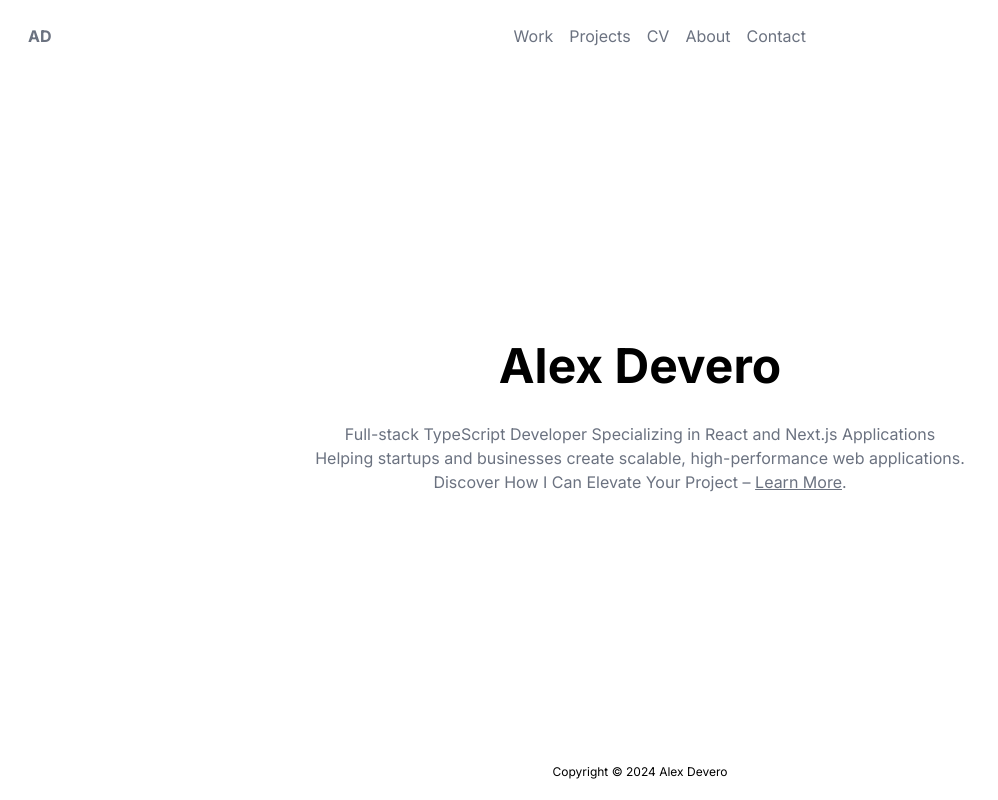
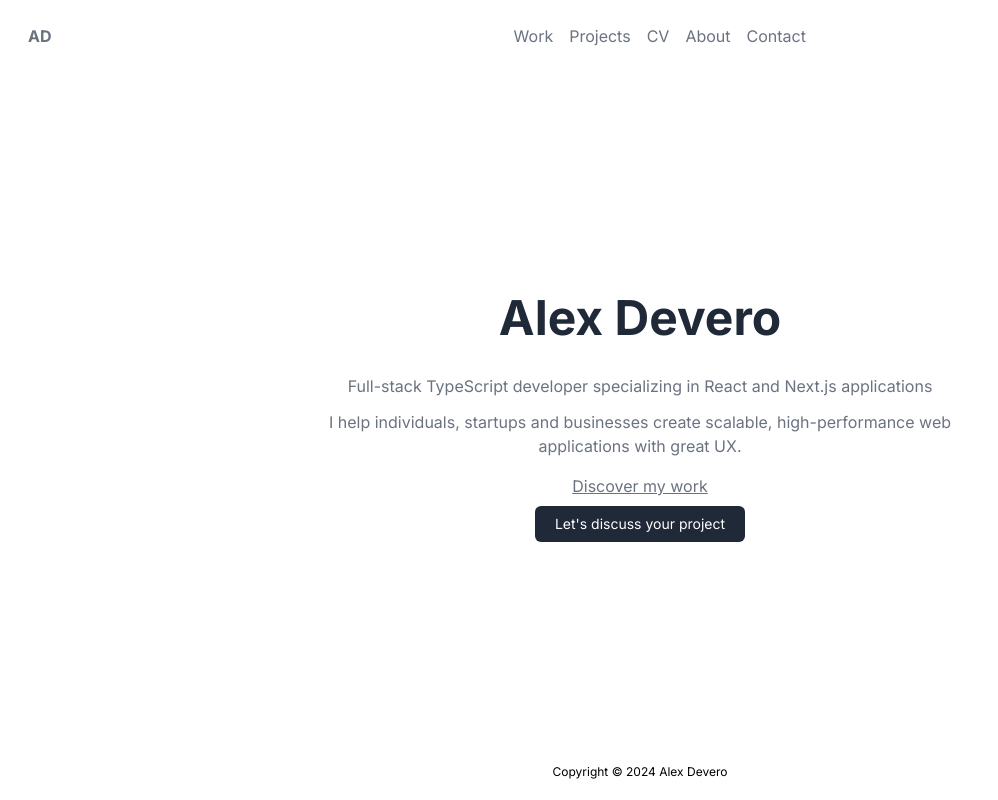
Before and after one commit to alexdevero/alex-devero-website-nextjs, a Next.js app: page / in a window 1280 px wide. Shown: the whole page, without its empty margins (0-998 px from the left). Built offline with nearby package versions, Linux system fonts and the light colour scheme; some icons are missing.

Commit message:
feat: add Cta component

```diff
--- a/src/components/button.tsx
+++ b/src/components/button.tsx
@@ -1,6 +1,9 @@
 import type { FC, HTMLAttributes } from 'react'
 
 import classNames from 'classnames'
+
+export const buttonClasses =
+  'flex h-9 items-center justify-center rounded-md bg-gray-800 px-5 text-sm text-white transition-all hover:bg-gray-600 active:bg-gray-900 disabled:bg-gray-400'
 
 type Props = HTMLAttributes<HTMLButtonElement> & {
   children: string
@@ -12,10 +15,10 @@ type Props = HTMLAttributes<HTMLButtonElement> & {
 export const Button: FC<Props> = ({ children, disabled, className, centered = true, type = 'button', ...props }) => (
   <button
     type={type}
-    className={classNames('flex h-9 items-center justify-center rounded-md bg-blue-500 px-5 text-white', className, {
+    className={classNames(buttonClasses, className, {
       'mx-auto': centered,
-      'bg-gray-400': disabled,
     })}
+    disabled={disabled}
     {...props}
   >
     {children}
--- /dev/null
+++ b/src/components/cta/cta.tsx
@@ -0,0 +1,14 @@
+import type { FC } from 'react'
+
+import { Link } from '../link'
+import { Typography } from '../typography'
+
+export const Cta: FC = () => (
+  <div className="mt-2 flex flex-col items-center justify-center gap-2">
+    <Typography>Interested in working together?</Typography>
+
+    <Link href="/contact" buttonStyle>
+      Let's discuss your project
+    </Link>
+  </div>
+)
--- a/src/components/heading.tsx
+++ b/src/components/heading.tsx
@@ -25,7 +25,7 @@ export const Heading: FC<Props> = ({
   return (
     <Element
       className={classNames(
-        'mb-8 mt-8 text-center font-bold',
+        'mb-8 mt-8 text-center font-bold text-gray-800',
         {
           'text-center': centered,
           'text-5xl': heading || !subheading,
--- a/src/components/link.tsx
+++ b/src/components/link.tsx
@@ -5,12 +5,13 @@ import NextLink from 'next/link'
 
 import classNames from 'classnames'
 
-const classes = 'text-gray-500 transition-all hover:text-gray-800 hover:underline'
+import { buttonClasses } from './button'
 
 const isExternal = (href: LinkProps['href']) => href.toString().startsWith('http')
 
 type Props = {
   active?: boolean
+  buttonStyle?: boolean
   className?: string
   disabled?: boolean
   initialUnderline?: boolean
@@ -18,18 +19,25 @@ type Props = {
 
 export const Link: FC<PropsWithChildren<Props>> = ({
   active,
+  buttonStyle,
   className,
   href,
   children,
   initialUnderline = true,
   ...props
 }) => {
-  const linkClasses = classNames(classes, className, {
-    'cursor-not-allowed': props.disabled,
-    'text-gray-800 underline': active,
-    underline: initialUnderline,
-    'no-underline': !initialUnderline,
-  })
+  const linkClasses = classNames(
+    'transition-all',
+    {
+      'cursor-not-allowed': props.disabled,
+      'text-gray-800 underline': active && !buttonStyle,
+      underline: initialUnderline,
+      'no-underline': !initialUnderline || buttonStyle,
+      'text-gray-500 hover:text-gray-800 hover:underline': !buttonStyle,
+      [buttonClasses]: buttonStyle,
+    },
+    className
+  )
 
   if (href.toString().startsWith('mailto:') || href.toString().startsWith('tel:')) {
     return (
--- a/src/components/pages/WorkPage/work-page.tsx
+++ b/src/components/pages/WorkPage/work-page.tsx
@@ -1,3 +1,5 @@
+import { Cta } from '@/components/cta/cta'
+import { Typography } from '@/components/typography'
 import { work } from '@/data/work'
 
 import { Heading } from '../../heading'
@@ -9,7 +11,7 @@ export const WorkPage = () => (
     <Heading>Professional Experience</Heading>
 
     <div className="flex flex-col items-center justify-center">
-      <p className="mb-8 text-center">Companies and Projects I've Contributed To:</p>
+      <Typography className="mb-8 text-center">Companies and Projects I've Contributed To:</Typography>
 
       <div className="mb-8 flex flex-col justify-center gap-6">
         {work.map(project => (
@@ -31,6 +33,8 @@ export const WorkPage = () => (
           </div>
         ))}
       </div>
+
+      <Cta />
     </div>
   </Layout>
 )
--- a/src/components/pages/about-page.tsx
+++ b/src/components/pages/about-page.tsx
@@ -1,5 +1,6 @@
 import { personalLinks, socialMedia } from '@/constants/links'
 
+import { Cta } from '../cta/cta'
 import Layout from '../layout'
 import { Link } from '../link'
 import { Typography } from '../typography'
@@ -23,6 +24,10 @@ export const AboutPage = () => (
         </Typography>
 
         <Typography>
+          Ready to Collaborate? <Link href="/contact">Let's Connect.</Link>
+        </Typography>
+
+        <Typography>
           Beyond coding, I share insights on my blog <Link href={personalLinks.blog}>my blog</Link> about programming,
           startups, business, tech and beyond.
         </Typography>
@@ -37,6 +42,8 @@ export const AboutPage = () => (
           As an avid reader, I frequently update my Goodreads{' '}
           <Link href={socialMedia.goodreads}>Goodreads profile</Link> with my latest reads. .
         </Typography>
+
+        <Cta />
       </div>
     </div>
   </Layout>
--- a/src/components/pages/contact-page.tsx
+++ b/src/components/pages/contact-page.tsx
@@ -50,7 +50,7 @@ export const ContactPage = () => {
       <div className="flex flex-col items-center">
         <div className="flex max-w-3xl flex-col gap-3">
           <Typography>
-            Do you have some project you want to realize? Let's get in touch! Contact me on my{' '}
+            Ready to start your project? fill out the form below. Contact me on my{' '}
             <a href="mailto:deveroalex@gmail.com" className="underline">
               email
             </a>
--- a/src/components/pages/cv-page/cv-page.tsx
+++ b/src/components/pages/cv-page/cv-page.tsx
@@ -1,3 +1,4 @@
+import { Cta } from '@/components/cta/cta'
 import { Link } from '@/components/link'
 import { Typography } from '@/components/typography'
 import { cvRecords } from '@/data/cv-records'
@@ -40,5 +41,7 @@ export const CvPage = () => (
     <div className="h-full">
       <CvCharts />
     </div>
+
+    <Cta />
   </Layout>
 )
--- a/src/components/pages/home-page.tsx
+++ b/src/components/pages/home-page.tsx
@@ -10,13 +10,19 @@ export const HomePage = () => (
           Alex Devero
         </Typography>
 
-        <Typography>Full-stack TypeScript Developer Specializing in React and Next.js Applications</Typography>
+        <Typography>Full-stack TypeScript developer specializing in React and Next.js applications</Typography>
 
-        <Typography>Helping startups and businesses create scalable, high-performance web applications.</Typography>
+        <Typography className="my-3">
+          I help individuals, startups and businesses create scalable, high-performance web applications with great UX.
+        </Typography>
 
-        <Typography>
-          Discover How I Can Elevate Your Project – <Link href="/contact">Learn More</Link>.
-        </Typography>
+        <div className="mt-4 flex flex-col items-center justify-center gap-2">
+          <Link href="/work">Discover my work</Link>
+
+          <Link href="/contact" buttonStyle>
+            Let's discuss your project
+          </Link>
+        </div>
       </div>
     </div>
   </Layout>
```
